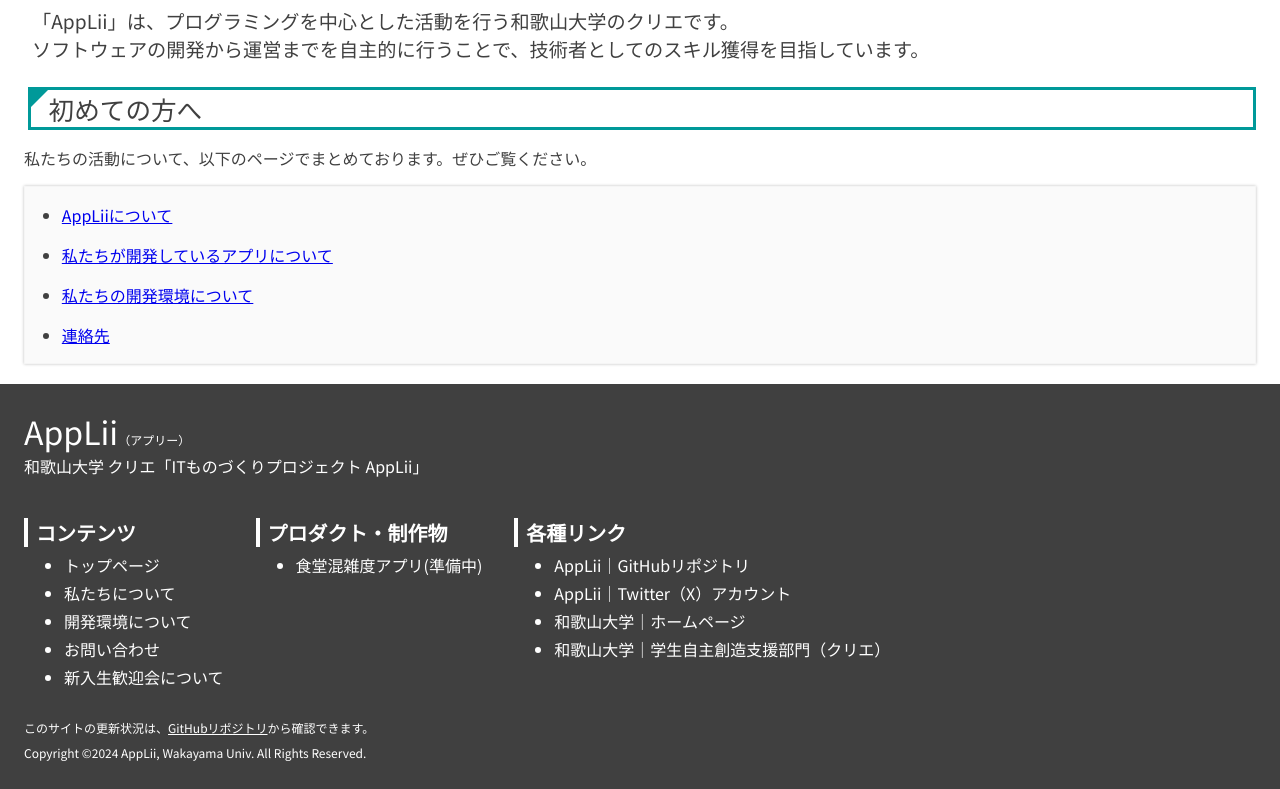
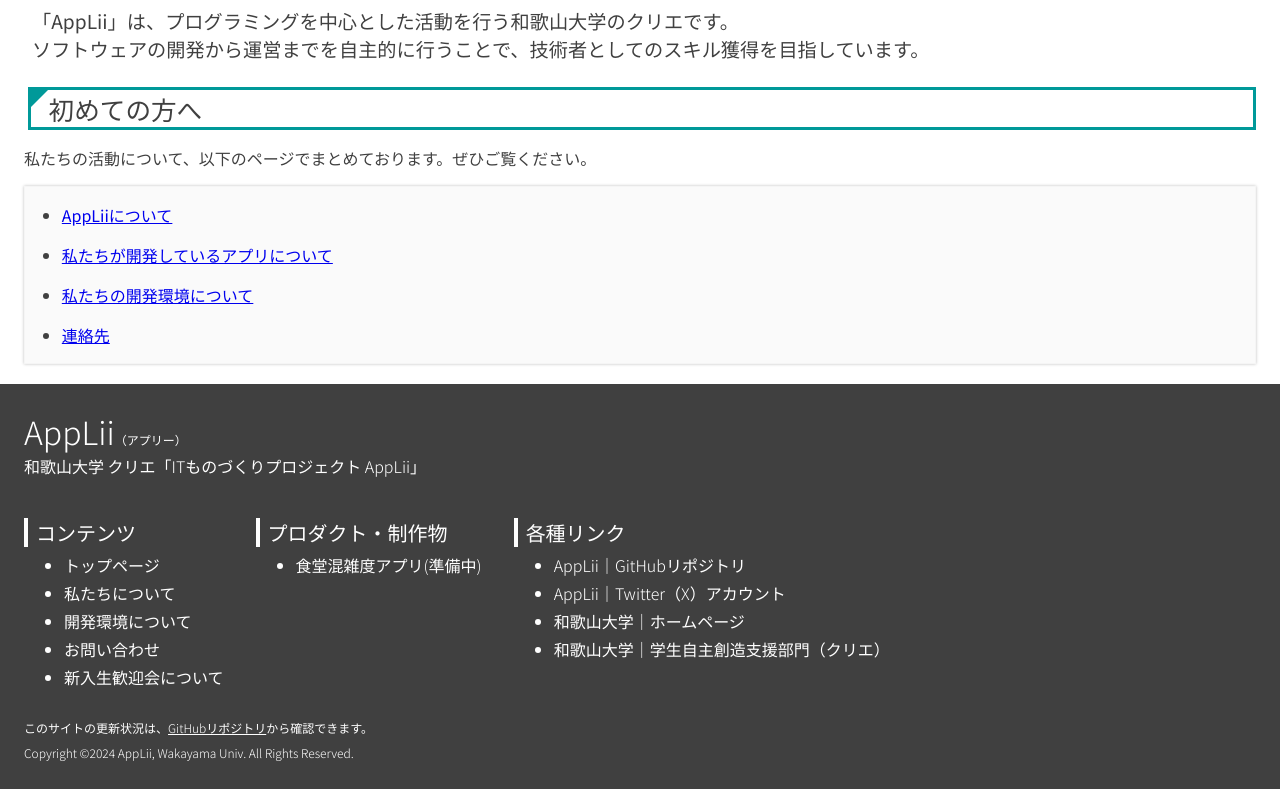
Before and after one commit to AppLii/AppLii.github.io, a Nuxt app: page / in a window 1280 px wide. Shown: the part 858-1647 px from the top of the page. Built offline with nearby package versions, Linux system fonts and the light colour scheme.

Commit message:
修正：フッターのフォント太さを修正・細いほうがスタイリッシュだと思うため

```diff
--- a/components/Footer.vue
+++ b/components/Footer.vue
@@ -58,6 +58,7 @@
   background-color: #404040;
   width: 100%;
   color: white;
+  font-weight: 300;
 
   #footer-container {
     max-width: 1280px;
@@ -97,6 +98,7 @@
     flex-wrap: wrap;
 
     h1 {
+      font-weight: 400;
       padding: 0 0 0 8px;
       margin: 16px 0 4px 0;
       border-left: 4px solid white;
```
